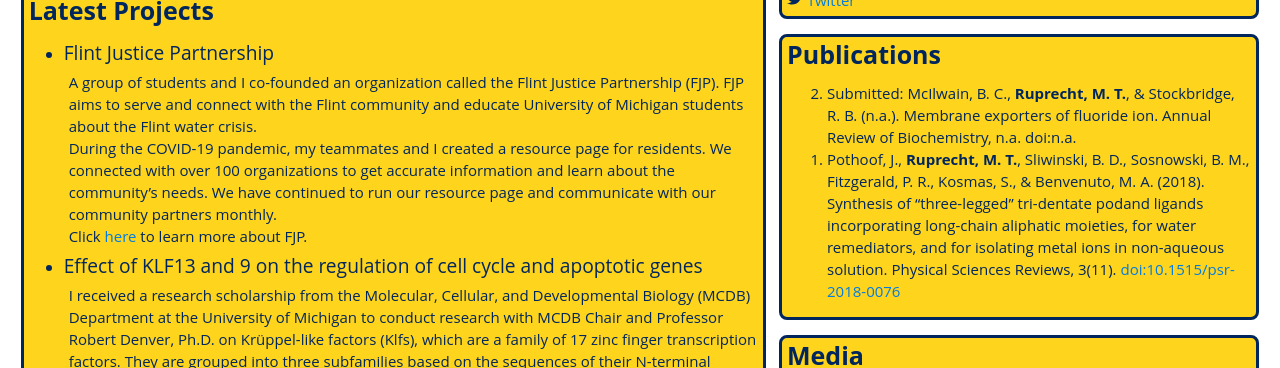
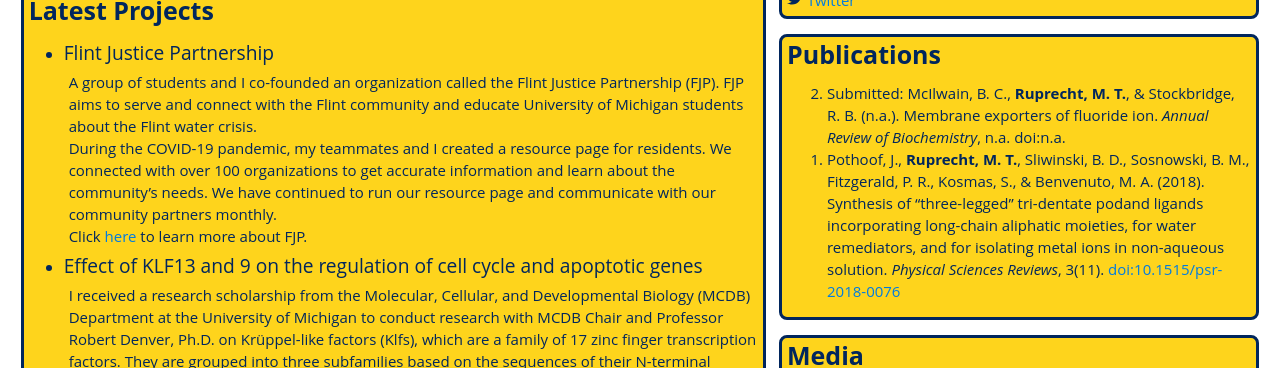
Before and after one commit to MichalRuprecht/michalruprecht.github.io, a Jekyll site: the page built from index.html, in a window 1280 px wide and 900 px high, scrolled down 1027 px. Shown: the part 177-545 px from the top of the window. Built offline with Jekyll 4.4.1, drawn with Linux system fonts in a browser that asks for light colours.

```diff
--- a/index.html
+++ b/index.html
@@ -77,8 +77,8 @@ title: Home - Michal Ruprecht
           <h2>Publications</h2>
           <h3>
             <ol reversed>
-              <li>Submitted: McIlwain, B. C., <b>Ruprecht, M. T.</b>, & Stockbridge, R. B. (n.a.). Membrane exporters of fluoride ion. Annual Review of Biochemistry, n.a. doi:n.a.</li>
-              <li>Pothoof, J., <b>Ruprecht, M. T.</b>, Sliwinski, B. D., Sosnowski, B. M., Fitzgerald, P. R., Kosmas, S., & Benvenuto, M. A. (2018). Synthesis of “three-legged” tri-dentate podand ligands incorporating long-chain aliphatic moieties, for water remediators, and for isolating metal ions in non-aqueous solution. Physical Sciences Reviews, 3(11). <a href="https://www.degruyter.com/view/journals/psr/3/11/article-20180076.xml?language=en" target="_blank">doi:10.1515/psr-2018-0076</a></li>
+              <li>Submitted: McIlwain, B. C., <b>Ruprecht, M. T.</b>, & Stockbridge, R. B. (n.a.). Membrane exporters of fluoride ion. <i>Annual Review of Biochemistry</i>, n.a. doi:n.a.</li>
+              <li>Pothoof, J., <b>Ruprecht, M. T.</b>, Sliwinski, B. D., Sosnowski, B. M., Fitzgerald, P. R., Kosmas, S., & Benvenuto, M. A. (2018). Synthesis of “three-legged” tri-dentate podand ligands incorporating long-chain aliphatic moieties, for water remediators, and for isolating metal ions in non-aqueous solution. <i>Physical Sciences Reviews</i>, 3(11). <a href="https://www.degruyter.com/view/journals/psr/3/11/article-20180076.xml?language=en" target="_blank">doi:10.1515/psr-2018-0076</a></li>
             </ol>
           </h3>
         </div>
```
